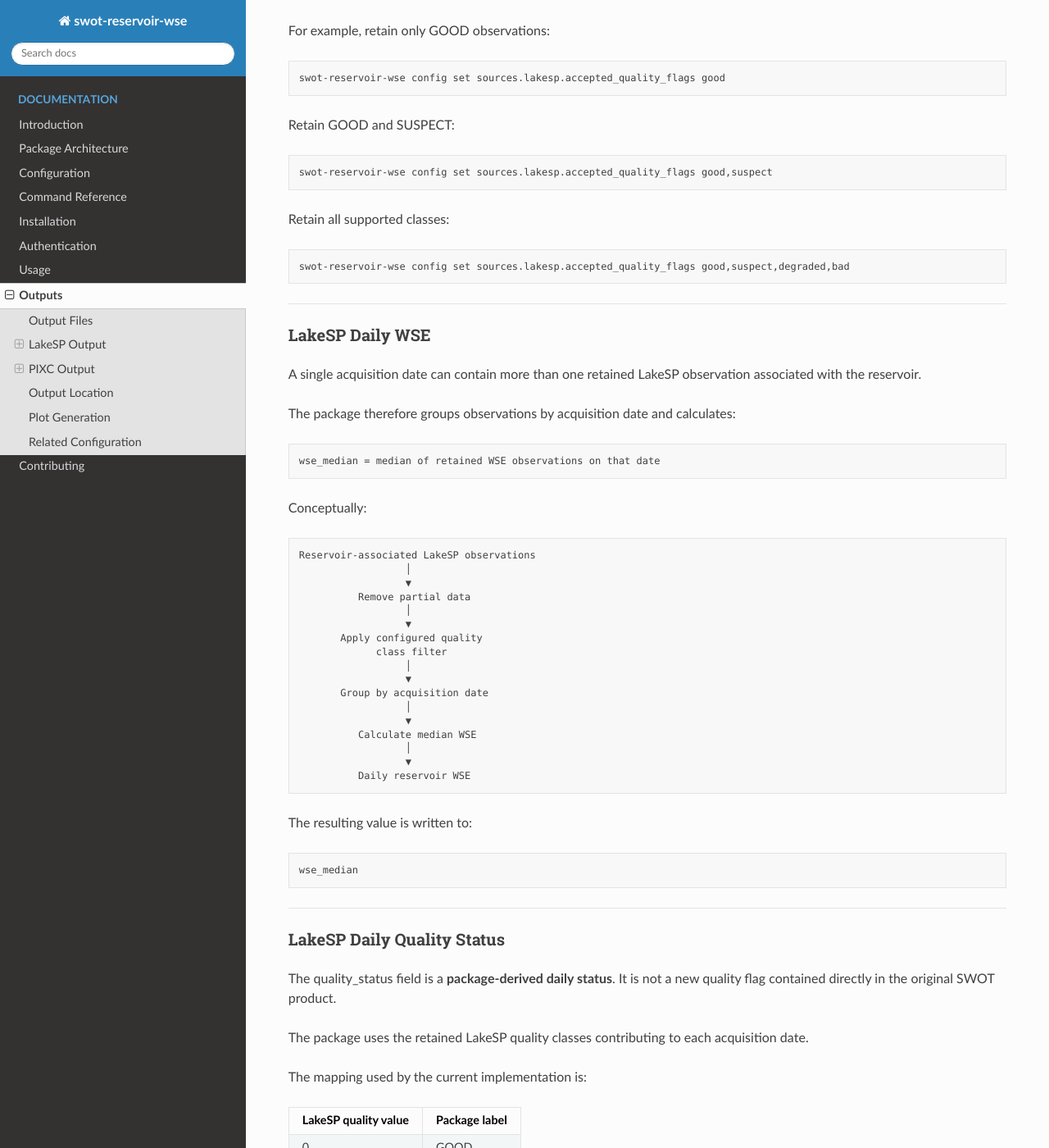
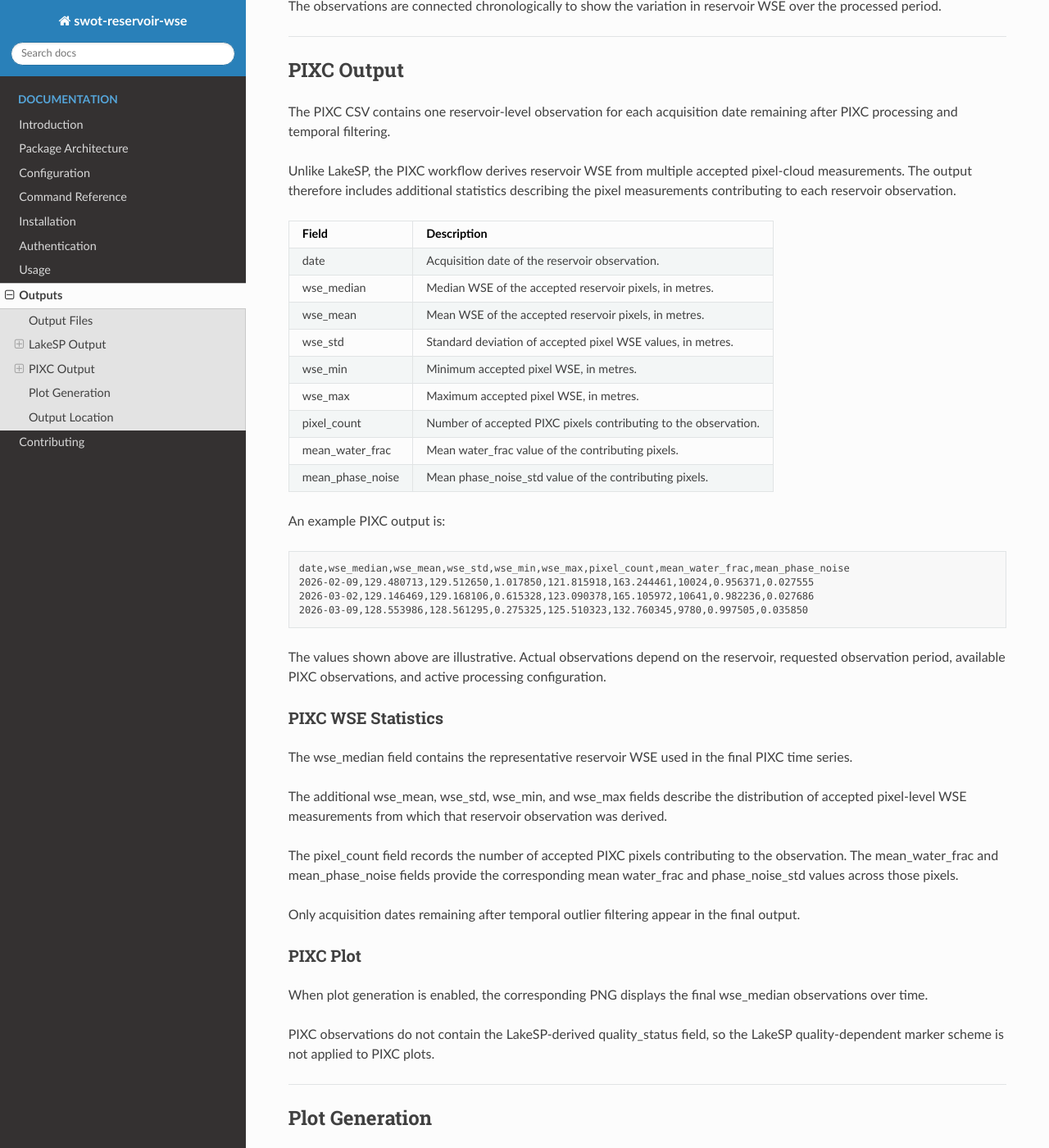
Before and after one commit to Celestialglitch/swot-reservoir-wse, a Sphinx documentation site: the page built from docs/outputs.md, in a window 1280 px wide and 1400 px high, scrolled down 2494 px. Shown: the whole window at 82% size. Built offline with Sphinx 7.4.7 and the Read the Docs theme 3.1.0, drawn with Linux system fonts in a browser that asks for light colours; some of the changed text lies outside the part shown.

Commit message:
Update outputs.md

```diff
--- a/docs/outputs.md
+++ b/docs/outputs.md
@@ -1,54 +1,44 @@
 # Outputs
 
-A successful **swot-reservoir-wse** extraction generates a reservoir-specific Water Surface Elevation (WSE) time series from the selected SWOT observation source.
+A successful **swot-reservoir-wse** extraction produces a reservoir-specific Water Surface Elevation (WSE) time series as a CSV file. When plot generation is enabled, a PNG visualization of the time series is generated alongside it.
 
-The current release supports two independent processing sources:
-
-- **LakeSP**
-- **PIXC**
-
-Both sources generate a CSV time series. When plot generation is enabled, a PNG visualization is generated alongside the CSV.
-
-Because LakeSP and PIXC contain different source-level information, their CSV schemas are not identical.
+LakeSP and PIXC produce different CSV fields because the two workflows derive reservoir WSE from different forms of SWOT observations.
 
 ---
 
 ## Output Files
 
-Output filenames contain:
+Outputs are written to the configured output_dir, which is outputs by default.
 
-- the supplied latitude,
-- the supplied longitude,
-- the selected SWOT source, and
-- the output type.
+File names contain the supplied dam coordinates and the SWOT source used for processing.
 
-For example, a LakeSP run may generate:
+For example, a LakeSP extraction may produce:
 
-    19.69000_73.34000_lakesp_wse.csv
-    19.69000_73.34000_lakesp_wse.png
+    outputs/
+    ├── 19.69000_73.34000_lakesp_wse.csv
+    └── 19.69000_73.34000_lakesp_wse.png
 
-while a PIXC run for the same location may generate:
+while processing the same reservoir using PIXC may produce:
 
-    19.69000_73.34000_pixc_wse.csv
-    19.69000_73.34000_pixc_wse.png
+    outputs/
+    ├── 19.69000_73.34000_pixc_wse.csv
+    └── 19.69000_73.34000_pixc_wse.png
 
-This allows outputs produced from different SWOT products to coexist without overwriting one another.
+The source name in the filename allows LakeSP- and PIXC-derived time series for the same reservoir to be stored independently.
 
 ---
 
 ## LakeSP Output
 
-The LakeSP CSV contains one record for each acquisition date remaining after quality screening, daily aggregation, and temporal outlier filtering.
-
-The final LakeSP output contains:
+The LakeSP CSV contains one reservoir WSE observation for each acquisition date remaining after LakeSP processing and temporal filtering.
 
 | Field | Description |
 | --- | --- |
-| date | Acquisition date associated with the daily reservoir observation. |
-| wse_median | Median WSE of the retained LakeSP observations contributing to that date, in metres. |
-| quality_status | Package-derived representative quality class for the daily observation. |
+| date | Acquisition date of the reservoir observation. |
+| wse_median | Representative Water Surface Elevation for the acquisition date, in metres. |
+| quality_status | Package-derived representative quality class of the retained LakeSP observations contributing to that date. |
 
-An illustrative output is:
+An example LakeSP output is:
 
     date,wse_median,quality_status
     2026-01-27 00:00:00+00:00,130.0410,SUSPECT
@@ -56,400 +46,113 @@
     2026-03-02 00:00:00+00:00,129.0610,SUSPECT
     2026-07-05 00:00:00+00:00,126.3205,DEGRADED
 
-The values above are illustrative. Actual results depend on the supplied location, date range, active quality configuration, and available SWOT observations.
+The values shown above are illustrative. Actual observations depend on the reservoir, requested observation period, available SWOT observations, and active processing configuration.
 
-### LakeSP Observation Screening
+### wse_median
 
-Before daily aggregation, reservoir-associated LakeSP observations are screened using the LakeSP product fields used by the package.
+More than one retained LakeSP observation can contribute to the same acquisition date. The wse_median field contains the median WSE of the retained reservoir-associated observations for that date.
 
-Partial observations are removed:
+Only dates remaining after temporal outlier filtering are written to the final CSV.
 
-    partial_f = 0
+### quality_status
 
-must be satisfied.
+The quality_status field is a daily status derived by **swot-reservoir-wse** from the quality classes of the retained LakeSP observations. It should therefore not be interpreted as an additional quality flag provided directly by the SWOT LakeSP product.
 
-The remaining observations are filtered according to:
+The possible values are:
 
-    sources.lakesp.accepted_quality_flags
+| Status | Description |
+| --- | --- |
+| GOOD | Representative daily quality class is GOOD. |
+| SUSPECT | Representative daily quality class is SUSPECT. |
+| DEGRADED | Representative daily quality class is DEGRADED. |
+| BAD | Representative daily quality class is BAD. |
 
-The supported quality classes are:
-
-    good
-    suspect
-    degraded
-    bad
-
-The default configuration retains:
-
-    good
-    suspect
-    degraded
-
-and excludes:
-
-    bad
-
-The accepted classes can be changed through the configuration system.
-
-For example, retain only GOOD observations:
-
-    swot-reservoir-wse config set sources.lakesp.accepted_quality_flags good
-
-Retain GOOD and SUSPECT:
-
-    swot-reservoir-wse config set sources.lakesp.accepted_quality_flags good,suspect
-
-Retain all supported classes:
-
-    swot-reservoir-wse config set sources.lakesp.accepted_quality_flags good,suspect,degraded,bad
-
----
-
-### LakeSP Daily WSE
-
-A single acquisition date can contain more than one retained LakeSP observation associated with the reservoir.
-
-The package therefore groups observations by acquisition date and calculates:
-
-    wse_median = median of retained WSE observations on that date
-
-Conceptually:
-
-    Reservoir-associated LakeSP observations
-                      │
-                      ▼
-              Remove partial data
-                      │
-                      ▼
-           Apply configured quality
-                 class filter
-                      │
-                      ▼
-           Group by acquisition date
-                      │
-                      ▼
-              Calculate median WSE
-                      │
-                      ▼
-              Daily reservoir WSE
-
-The resulting value is written to:
-
-    wse_median
-
----
-
-### LakeSP Daily Quality Status
-
-The quality_status field is a **package-derived daily status**. It is not a new quality flag contained directly in the original SWOT product.
-
-The package uses the retained LakeSP quality classes contributing to each acquisition date.
-
-The mapping used by the current implementation is:
-
-| LakeSP quality value | Package label |
-| ---: | --- |
-| 0 | GOOD |
-| 1 | SUSPECT |
-| 2 | DEGRADED |
-| 3 | BAD |
-
-The most frequent retained quality class on a date becomes the daily quality_status.
-
-For example:
-
-    GOOD      : 3
-    SUSPECT   : 1
-    DEGRADED  : 0
-
-    quality_status = GOOD
-
-If multiple classes have the same frequency, the poorer quality class is selected.
-
-The ordering used for tie resolution is:
+The most frequent retained quality class for an acquisition date becomes its quality_status. If two or more classes occur equally often, the poorer class is selected according to:
 
     GOOD < SUSPECT < DEGRADED < BAD
 
-For example:
-
-    GOOD      : 2
-    SUSPECT   : 2
-
-    quality_status = SUSPECT
-
-and:
-
-    SUSPECT   : 1
-    DEGRADED  : 1
-
-    quality_status = DEGRADED
-
-Only classes that passed the configured observation-level quality filter can contribute to the daily status.
-
----
-
-### LakeSP Temporal Outlier Filtering
-
-After daily WSE aggregation, the LakeSP time series undergoes temporal screening using the **Median Absolute Deviation (MAD)**.
-
-For daily WSE values:
-
-    x1, x2, ..., xn
-
-the median is:
-
-    median(WSE)
-
-The Median Absolute Deviation is:
-
-    MAD = median(|WSE - median(WSE)|)
-
-The modified Z-score is:
-
-    modified_z =
-    0.6745 × |WSE - median(WSE)| / MAD
-
-A daily observation is retained when:
-
-    modified_z <= sources.lakesp.mad_threshold
-
-The default threshold is:
-
-    3.0
-
-It can be changed with:
-
-    swot-reservoir-wse config set sources.lakesp.mad_threshold 2.5
-
-Only observations remaining after this stage appear in the final LakeSP CSV and PNG.
-
----
-
-### LakeSP Processing Sequence
-
-The final LakeSP output therefore follows:
-
-    Reservoir-associated LakeSP observations
-                      │
-                      ▼
-           Remove partial observations
-                      │
-                      ▼
-        Apply configured quality classes
-                      │
-                      ▼
-           Group by acquisition date
-                      │
-                      ▼
-            Calculate median WSE
-                      │
-                      ▼
-       Derive representative quality status
-                      │
-                      ▼
-           Apply temporal MAD filter
-                      │
-                      ▼
-            Final LakeSP time series
-
----
+Only quality classes permitted by the active LakeSP configuration can contribute to this status.
 
 ### LakeSP Plot
 
-When plotting is enabled, LakeSP observations are displayed using quality-dependent circular markers.
+When plot generation is enabled, the corresponding PNG displays the final LakeSP WSE observations over time.
 
-The current visualization uses:
+Observations are shown using quality-dependent markers:
 
-| Quality status | Marker colour |
+| quality_status | Marker colour |
 | --- | --- |
 | GOOD | Green |
 | SUSPECT | Orange |
 | DEGRADED | Red |
 | BAD | Black |
 
-The daily observations are connected by a grey line to show the temporal progression of reservoir WSE.
-
-The quality-status legend is placed outside the plotting area so that it does not cover the data.
-
-The legend lists all supported LakeSP quality classes. A class does not need to be present in a particular time series for its meaning to remain visible in the figure.
+The observations are connected chronologically to show the variation in reservoir WSE over the processed period.
 
 ---
 
 ## PIXC Output
 
-The PIXC pipeline operates on reservoir-intersecting PIXC water pixels and produces one aggregated reservoir observation per acquisition date.
+The PIXC CSV contains one reservoir-level observation for each acquisition date remaining after PIXC processing and temporal filtering.
 
-The final PIXC CSV contains:
+Unlike LakeSP, the PIXC workflow derives reservoir WSE from multiple accepted pixel-cloud measurements. The output therefore includes additional statistics describing the pixel measurements contributing to each reservoir observation.
 
 | Field | Description |
 | --- | --- |
-| date | Acquisition date of the aggregated PIXC observation. |
-| wse_median | Median WSE of accepted reservoir pixels on that date. |
-| wse_mean | Mean WSE of accepted reservoir pixels. |
-| wse_std | Standard deviation of accepted pixel WSE values. |
-| wse_min | Minimum accepted pixel WSE. |
-| wse_max | Maximum accepted pixel WSE. |
-| pixel_count | Number of accepted PIXC pixels contributing to the daily observation. |
-| mean_water_frac | Mean water_frac value of the retained pixels. |
-| mean_phase_noise | Mean phase_noise_std value of the retained pixels. |
+| date | Acquisition date of the reservoir observation. |
+| wse_median | Median WSE of the accepted reservoir pixels, in metres. |
+| wse_mean | Mean WSE of the accepted reservoir pixels, in metres. |
+| wse_std | Standard deviation of accepted pixel WSE values, in metres. |
+| wse_min | Minimum accepted pixel WSE, in metres. |
+| wse_max | Maximum accepted pixel WSE, in metres. |
+| pixel_count | Number of accepted PIXC pixels contributing to the observation. |
+| mean_water_frac | Mean water_frac value of the contributing pixels. |
+| mean_phase_noise | Mean phase_noise_std value of the contributing pixels. |
 
-An illustrative PIXC output is:
+An example PIXC output is:
 
     date,wse_median,wse_mean,wse_std,wse_min,wse_max,pixel_count,mean_water_frac,mean_phase_noise
     2026-02-09,129.480713,129.512650,1.017850,121.815918,163.244461,10024,0.956371,0.027555
     2026-03-02,129.146469,129.168106,0.615328,123.090378,165.105972,10641,0.982236,0.027686
     2026-03-09,128.553986,128.561295,0.275325,125.510323,132.760345,9780,0.997505,0.035850
 
-Actual values depend on the reservoir, observation period, available PIXC granules, and active processing configuration.
+The values shown above are illustrative. Actual observations depend on the reservoir, requested observation period, available PIXC observations, and active processing configuration.
 
-### PIXC Water Surface Elevation
+### PIXC WSE Statistics
 
-For every accepted PIXC reservoir pixel, the package calculates:
+The wse_median field contains the representative reservoir WSE used in the final PIXC time series.
 
-    WSE = height - geoid
+The additional wse_mean, wse_std, wse_min, and wse_max fields describe the distribution of accepted pixel-level WSE measurements from which that reservoir observation was derived.
 
-Only pixels that pass the reservoir-intersection, water-classification, quality-bit, and finite-value checks contribute to daily aggregation.
+The pixel_count field records the number of accepted PIXC pixels contributing to the observation. The mean_water_frac and mean_phase_noise fields provide the corresponding mean water_frac and phase_noise_std values across those pixels.
 
-The accepted pixels are grouped by acquisition date.
+Only acquisition dates remaining after temporal outlier filtering appear in the final output.
 
-The median pixel WSE becomes the representative reservoir WSE:
+### PIXC Plot
 
-    wse_median
+When plot generation is enabled, the corresponding PNG displays the final wse_median observations over time.
 
-Additional statistics are retained in the CSV to provide information about the distribution and quantity of contributing PIXC pixels.
+PIXC observations do not contain the LakeSP-derived quality_status field, so the LakeSP quality-dependent marker scheme is not applied to PIXC plots.
 
 ---
 
-### PIXC Temporal Outlier Filtering
+## Plot Generation
 
-After daily PIXC aggregation, the wse_median series undergoes temporal MAD filtering.
+PNG generation is optional and controlled by the generate_plot configuration parameter.
 
-The same modified Z-score formulation used for LakeSP is applied:
-
-    MAD = median(|WSE - median(WSE)|)
-
-    modified_z =
-    0.6745 × |WSE - median(WSE)| / MAD
-
-A daily observation is retained when:
-
-    modified_z <= sources.pixc.mad_threshold
-
-The default PIXC threshold is:
-
-    3.0
-
-It can be changed independently of the LakeSP threshold:
-
-    swot-reservoir-wse config set sources.pixc.mad_threshold 2.5
-
----
-
-### PIXC Processing Sequence
-
-    Reservoir-intersecting PIXC pixels
-                      │
-                      ▼
-          Retain configured water class
-                      │
-                      ▼
-       Apply classification-quality filter
-                      │
-                      ▼
-             Remove invalid values
-                      │
-                      ▼
-              Calculate pixel WSE
-                      │
-                      ▼
-           Group by acquisition date
-                      │
-                      ▼
-       Calculate daily WSE statistics
-                      │
-                      ▼
-           Apply temporal MAD filter
-                      │
-                      ▼
-             Final PIXC time series
-
----
-
-### PIXC Plot
-
-When plotting is enabled, the package produces a PNG time-series visualization of the final PIXC wse_median values.
-
-PIXC does not use the LakeSP quality_status field, so the quality-coloured LakeSP marker scheme is not applied to PIXC plots.
+Disabling plot generation does not affect CSV generation. The CSV remains the numerical output of every successful extraction.
 
 ---
 
 ## Output Location
 
-By default:
+Final products are written to the directory specified by output_dir.
 
-    output_dir = outputs
+The default location is:
 
-Relative output paths are resolved from the directory in which **swot-reservoir-wse** is being used.
+    outputs
 
-For example, if the command is run from:
+Relative paths are resolved from the working directory in which **swot-reservoir-wse** is being used. An absolute output path may also be configured.
 
-    D:\reservoir-analysis
+See [Configuration](configuration.md) for output locations, plot generation, and other configurable processing parameters.
 
-the default output location is:
-
-    D:\reservoir-analysis\outputs
-
-The active setting can be inspected with:
-
-    swot-reservoir-wse config show
-
-Change the output location with:
-
-    swot-reservoir-wse config set output_dir <path>
-
-For example:
-
-    swot-reservoir-wse config set output_dir results
-
-or with an absolute path:
-
-    swot-reservoir-wse config set output_dir D:\SWOT\outputs
-
----
-
-## Plot Generation
-
-Plot generation is controlled by:
-
-    generate_plot
-
-Enable plots:
-
-    swot-reservoir-wse config set generate_plot true
-
-Disable plots:
-
-    swot-reservoir-wse config set generate_plot false
-
-Disabling plots does not disable CSV generation.
-
----
-
-## Related Configuration
-
-The main configuration parameters affecting final outputs include:
-
-| Parameter | Purpose |
-| --- | --- |
-| generate_plot | Enables or disables PNG generation. |
-| output_dir | Controls where output files are written. |
-| sources.lakesp.accepted_quality_flags | Controls which LakeSP quality classes contribute to processing. |
-| sources.lakesp.mad_threshold | Controls LakeSP temporal outlier filtering. |
-| sources.pixc.water_classification | Controls which PIXC classification value is retained. |
-| sources.pixc.mad_threshold | Controls PIXC temporal outlier filtering. |
-
-For complete configuration details, see [Configuration](configuration.md).
-
-For the commands used to modify these parameters, see the [Command Reference](command_reference.md).
-
-For the complete processing design, see [Package Architecture](architecture.md).
+For details of how LakeSP and PIXC observations are processed before reaching these outputs, see [Package Architecture](architecture.md).
```
